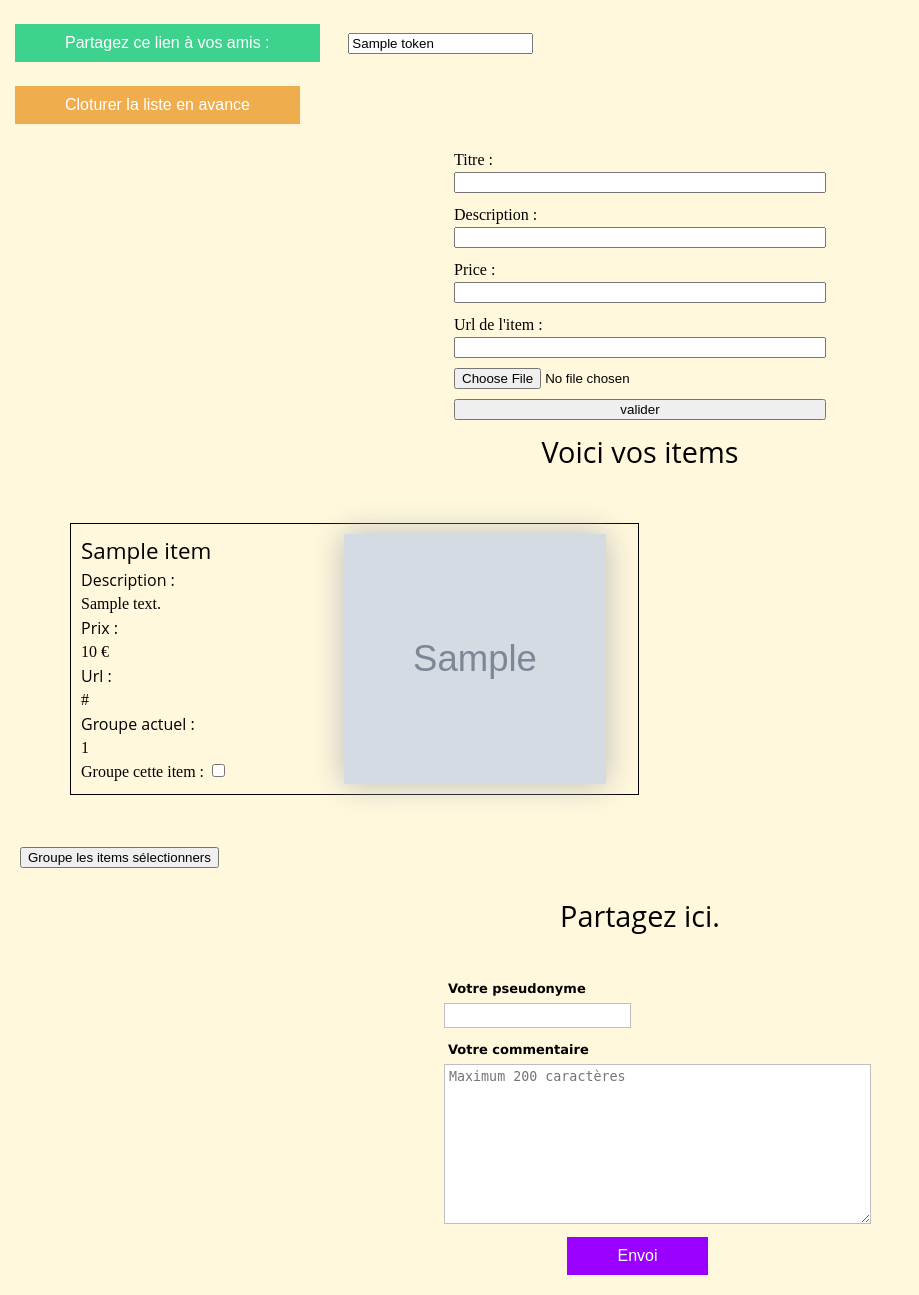
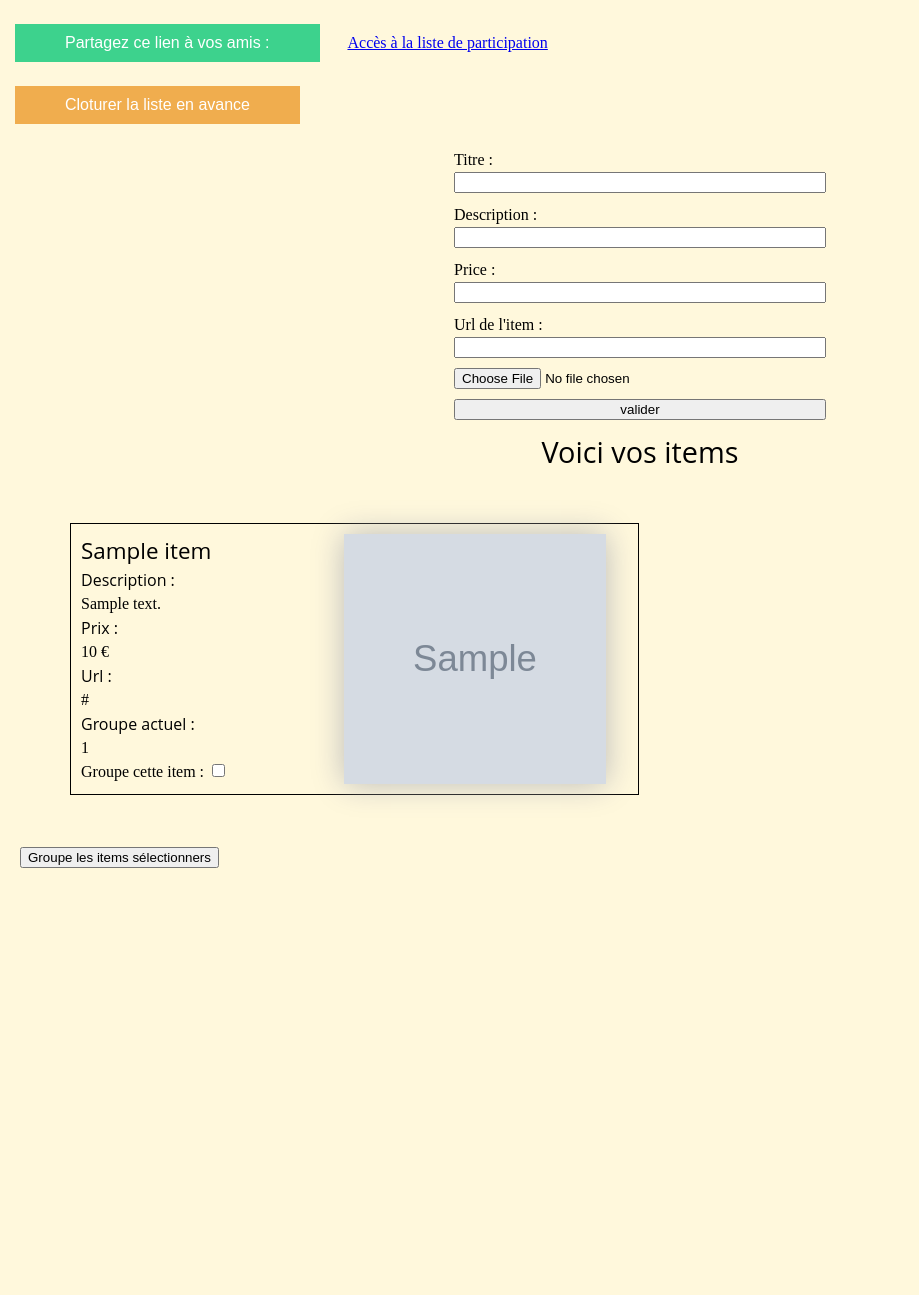
Before and after one commit to Nicolas-jcqm/Atelier, a PHP site: template components/Item.twig in a window 1280 px wide. Shown: the part 196-1491 px from the top of the page, without its empty margins (0-919 px from the left). After the commit the page ends 1064 px from the top, so only its background shows below. Run offline with PHP 8.4, Linux system fonts and the light colour scheme; the template is opened without the code that fills it: most values are stand-ins (such as "Sample title", 1, 10 or a date in 2020); grey boxes marked "Sample" are stand-in pictures; some libraries are stand-ins or nearby versions.

Commit message:
deplacement/modification token

```diff
--- a/app/route.php
+++ b/app/route.php
@@ -43,7 +43,7 @@ $app->get('/homeCo/{id}/generateSharingFinalToken','App\Controllers\ListeControl
 
 $app->get('/liste/{id}/commentList','App\Controllers\ListeController:commentList')->setName('comment');
 
-$app->post('/homeCo/{id}/addComment','App\Controllers\ListeController:addCommentList');
+$app->post('/viewGuest/{token}/addComment','App\Controllers\ListeController:addCommentList');
 
 $app->get('/liste/{id}/checkAndUpValidityDate','App\Controllers\ListeController:checkAndUpValidityDate')->setName('checklistdate');
 
--- a/app/src/Controllers/GuestsListController.php
+++ b/app/src/Controllers/GuestsListController.php
@@ -11,6 +11,7 @@ namespace App\Controllers;
 use App\Models\Item;
 use App\Models\Lists;
 use App\Models\Booking;
+use App\Models\Comment;
 use Psr\Log\LoggerInterface;
 use Psr\Http\Message\ServerRequestInterface as Request;
 use Psr\Http\Message\ResponseInterface as Response;
@@ -60,7 +61,8 @@ class GuestsListController
 
         }
         var_dump($listItemNoBook);
-        return $this->view->render($response, 'listGuest.twig', ["url_form"=>$url_form,'erreurs'=>$erreurs=[],$args,"item"=>$listItemNoBook]);
+        $comment= Comment::where('idlist','=',$listItemGuestsId->id)->latest()->get();
+        return $this->view->render($response, 'listGuest.twig', ["url_form"=>$url_form,'erreurs'=>$erreurs=[],"args"=>$args['token'], "comment"=>$comment,"item"=>$listItemNoBook]);
 
     }
     public function bookItem(Request $request, Response $response, $args){
--- a/app/src/Controllers/ItemController.php
+++ b/app/src/Controllers/ItemController.php
@@ -61,7 +61,6 @@ final class ItemController
         $creator = Creator::find($_SESSION['creatorCo']);
         $item = Item::where("idList","=",$args['id'])->get();
         $url = $this->router->pathFor('itemadd');
-        $comment= Comment::where('idlist','=',$args['id'])->latest()->get();
         $liste = Lists::where("id","=", $args["id"])->first();
         $creator = Creator::find($_SESSION['creatorCo']);
 
@@ -79,7 +78,7 @@ final class ItemController
         var_dump($formcrea);
         */
 
-        $this->view->render($response, 'item.twig', ["creator" =>$creator, "item" =>$item, "listcom"=>$comment,"liste"=>$liste,"url" =>$url, "idlist" =>$args['id'], "formcrea" => $formcrea]);
+        $this->view->render($response, 'item.twig', ["creator" =>$creator, "item" =>$item, "liste"=>$liste,"url" =>$url, "idlist" =>$args['id'], "formcrea" => $formcrea]);
 
     }
 
--- a/components/Item.twig
+++ b/components/Item.twig
@@ -32,22 +32,35 @@
     {% if liste.isValidate %}
         {% if liste.token is null %}
             <a href="generateSharingFinalToken"><button class='btn-secondary btn-flat'>
-            Générez le token cadeau :
+            Générez le lien cadeau :
+            </button></a>
         {% else %}
             <a><button class='btn-secondary btn-flat'>
-            Donnez ce lien au bénéficiaire de la liste :
+            {% if liste.isRecipient %}
+                Voici votre lien de cadeau :
+            {% else %}
+                Donnez ce lien au bénéficiaire de la liste :
+            {% endif %}
+            </button></a>
+            <a href='/youreceivedgifts/{{liste.token}}'>Accès à la liste finale</a>
         {% endif %}
+
+
     {% else %}
         {% if liste.token is null %}
             <a href="generateSharingToken"><button class='btn-secondary btn-flat'>
-            Générez votre token de partage :
+            Générez votre lien de partage :
+            </button></a>
         {% else %}
             <a><button class='btn-secondary btn-flat'>
             Partagez ce lien à vos amis :
+            </button></a>
+            <a href='/viewGuest/{{liste.token}}'>Accès à la liste de participation</a>
         {% endif %}
     {% endif %}
-    </button></a>
-    <input type="text" value='{{liste.token}}' readonly>
+
+
+
     {% if liste.isValidate==false %}
         <br><br>
         <a href="ValidateList"><button class='btn-warning btn-flat'>Cloturer la liste en avance</button></a>
@@ -100,9 +113,7 @@
 
             <button type="submit">Groupe les items sélectionners</button>
         </form>
-
     </div>
-    {%include('comment.twig')%}
 </body>
 
 </html>
--- a/components/comment.twig
+++ b/components/comment/commentform.twig
@@ -1,7 +1,5 @@
-<div>
-    <h2 class="text-center" style="margin-top: 2%;">Partagez ici.</h2>
-
-    <form action="addComment" method="post">
+<h2 class="text-center" style="margin-top: 2%;">Commentez ici</h2>
+<form action='{{args}}/addComment' method="post">
     <ul class="form-style-1">
         <li>
             <label for="senderName">Votre pseudonyme</label>
@@ -16,11 +14,3 @@
         </li>
     </ul>
 </form>
-    <div>
-        {% for com in listcom %}
-            Nom: {{com.senderName}}<br>
-            Message: {{com.content}}<br>
-            Posté le {{com.created_at|date('d/m/Y')}} à {{com.created_at|date_modify('+ 1 hour')|date('H:i:s')}} (UTC+1)<br><br>
-        {% endfor %}
-    </div>
-</div>
```
Also changed, not shown: app/src/Controllers/ListeController.php (+5 -4 lines), components/comment/commentliste.twig (added, +7 -0 lines), components/listGuest.twig (+6 -1 lines).
